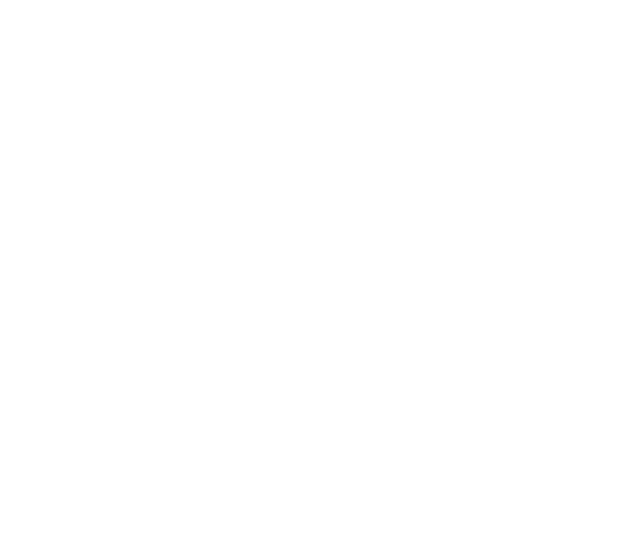
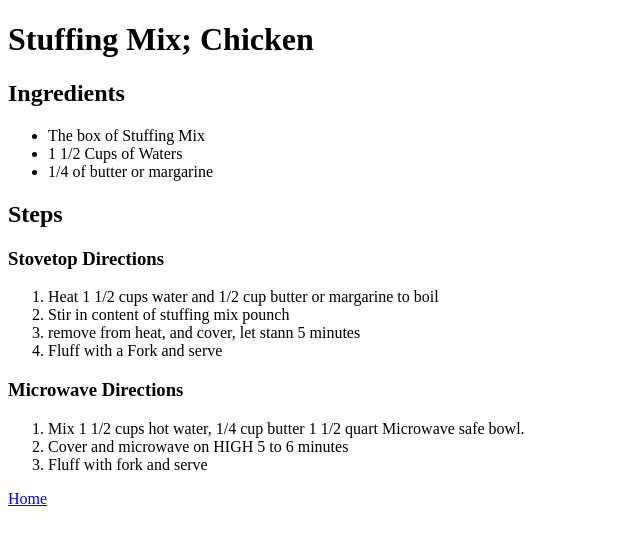
Before and after one commit to Ronova150/odin-recipes, a plain HTML site: page recipes/stuffing-chicken.html in a window 1280 px wide. Shown: the whole page, without its empty margins (0-640 px from the left). Drawn offline with Linux system fonts and the light colour scheme.

Commit message:
Edit all recipes pages

```diff
--- a/recipes/stuffing-chicken.html
+++ b/recipes/stuffing-chicken.html
@@ -0,0 +1,39 @@
+<!DOCTYPE html>
+<html lang="en">
+<head>
+    <meta charset="UTF-8">
+    <meta http-equiv="X-UA-Compatible" content="IE=edge">
+    <meta name="viewport" content="width=device-width, initial-scale=1.0">
+    <title>Document</title>
+</head>
+<body>
+    <h1>Stuffing Mix; Chicken</h1>
+
+    <h2>Ingredients</h2>
+        <ul>
+            <li>The box of Stuffing Mix</li>
+            <li>1 1/2 Cups of Waters</li>
+            <li>1/4 of butter or margarine</li>
+        </ul>
+    <h2>Steps</h2>
+        <h3>Stovetop Directions</h3>
+            <ol>
+                <li>Heat 1 1/2 cups water and 1/2 cup butter
+                    or margarine to boil
+                </li>
+                <li>Stir in content of stuffing mix pounch</li>
+                <li>remove from heat, and cover, let stann 5 minutes</li>
+                <li>Fluff with a Fork and serve</li>
+            </ol>
+        <h3>Microwave Directions</h3>
+            <ol>
+                <li>Mix 1 1/2 cups hot water, 1/4 cup butter
+                    1 1/2 quart Microwave safe bowl.
+                </li>
+                <li>Cover and microwave on HIGH 5 to 6 minutes</li>
+                <li>Fluff with fork and serve</li>
+            </ol>
+    <a href="../index.html">Home</a>
+</body>
+
+</html>
```
Also changed, not shown: recipes/jiffy.html (+2 -2 lines), recipes/mac-cheese.html (+1 -1 lines).
